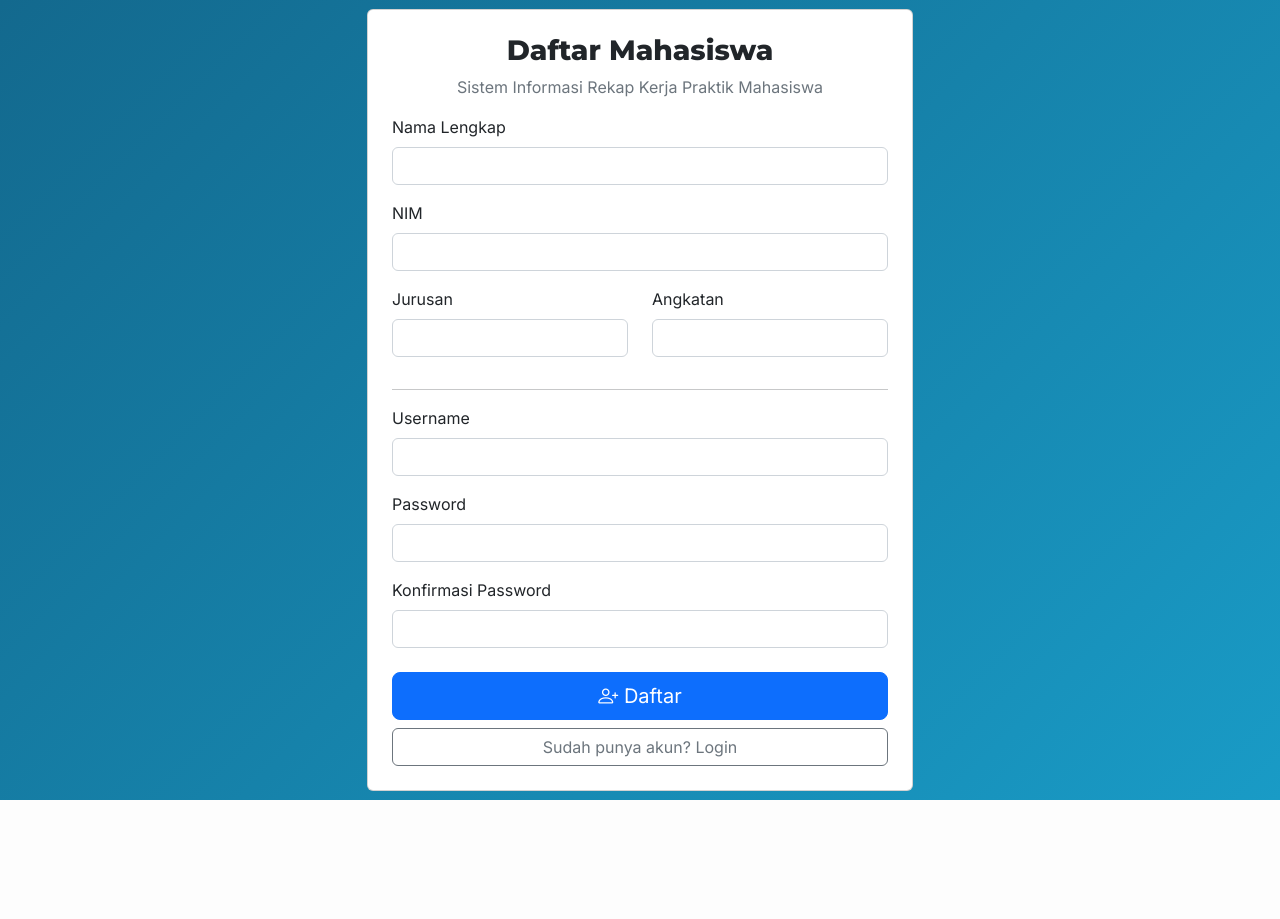
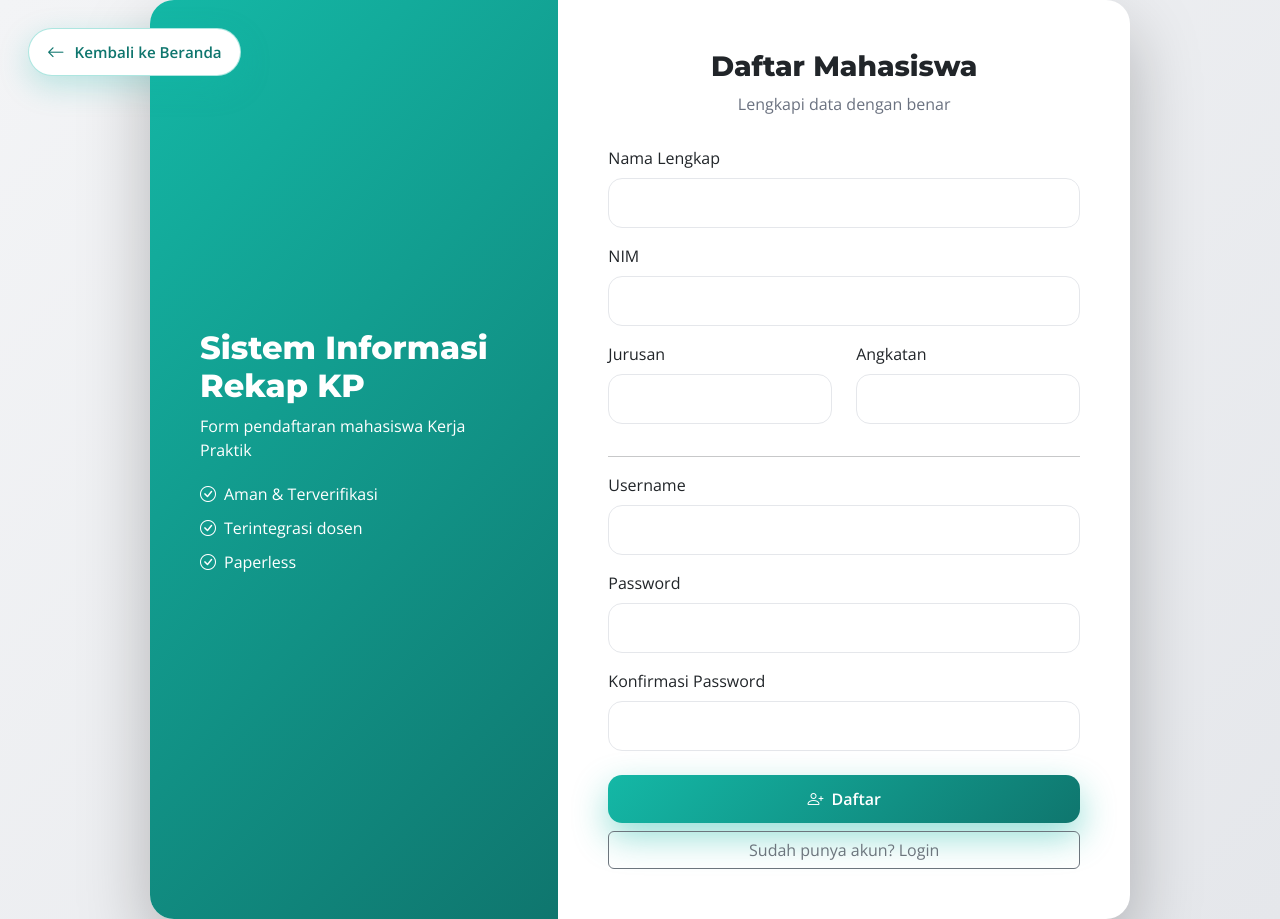
Before and after one commit to Rqq-al22/MPTI_Project, a PHP site: page /auth/register_form.php in a window 1280 px wide. Before the commit the page ends 800 px from the top, so only its background shows below. Run offline with PHP 8.4, Linux system fonts and the light colour scheme.

Commit message:
Update register_form.php

```diff
--- a/auth/register_form.php
+++ b/auth/register_form.php
@@ -1,5 +1,4 @@
 <?php
-// auth/register_form.php
 require_once __DIR__ . "/../config/db.php";
 
 $error = "";
@@ -21,7 +20,6 @@ if ($_SERVER['REQUEST_METHOD'] === 'POST') {
         $error = "Konfirmasi password tidak cocok.";
     } else {
 
-        // cek username
         $cek = $conn->prepare("SELECT id_user FROM users WHERE username = ? LIMIT 1");
         $cek->bind_param("s", $username);
         $cek->execute();
@@ -32,12 +30,10 @@ if ($_SERVER['REQUEST_METHOD'] === 'POST') {
         } else {
 
             $conn->begin_transaction();
-
             try {
                 $hash = password_hash($password, PASSWORD_DEFAULT);
-                $role = 3; // mahasiswa
+                $role = 3;
 
-                // insert users
                 $stmt = $conn->prepare("
                     INSERT INTO users (username, password, id_role)
                     VALUES (?, ?, ?)
@@ -47,7 +43,6 @@ if ($_SERVER['REQUEST_METHOD'] === 'POST') {
 
                 $id_user = $stmt->insert_id;
 
-                // insert mahasiswa
                 $stmt2 = $conn->prepare("
                     INSERT INTO mahasiswa (id_user, nim, nama, jurusan, angkatan)
                     VALUES (?, ?, ?, ?, ?)
@@ -57,7 +52,6 @@ if ($_SERVER['REQUEST_METHOD'] === 'POST') {
 
                 $conn->commit();
                 $success = "Pendaftaran berhasil. Silakan login.";
-
             } catch (Exception $e) {
                 $conn->rollback();
                 $error = "Terjadi kesalahan sistem.";
@@ -71,56 +65,195 @@ if ($_SERVER['REQUEST_METHOD'] === 'POST') {
 <head>
 <meta charset="utf-8">
 <meta name="viewport" content="width=device-width, initial-scale=1">
-
 <title>Daftar Mahasiswa | SI Rekap KP</title>
 
-  <!-- Fonts -->
 <link rel="preconnect" href="https://fonts.googleapis.com">
 <link rel="preconnect" href="https://fonts.gstatic.com" crossorigin>
-  <link href="https://fonts.googleapis.com/css2?family=Montserrat:wght@600;700;800&family=Inter:wght@400;500;600&display=swap" rel="stylesheet">
+<link href="https://fonts.googleapis.com/css2?family=Montserrat:wght@700;800&family=Open+Sans:wght@400;600&display=swap" rel="stylesheet">
 
-  <!-- Bootstrap -->
 <link href="/MPTI_Project/assets/css/bootstrap.min.css" rel="stylesheet">
 <link href="/MPTI_Project/assets/css/bootstrap-icons.css" rel="stylesheet">
 
 <style>
+:root{
+  --tosca:#14b8a6;
+  --tosca-dark:#0f766e;
+  --tosca-soft:#e6fffb;
+  --text:#1f2937;
+  --muted:#6b7280;
+  --border:#e5e7eb;
+}
+/* ===============================
+   TOMBOL KEMBALI KE BERANDA
+   =============================== */
+.btn-back-home{
+  position: fixed;
+  top: 28px;
+  left: 28px;
+  z-index: 999;
+
+  display: inline-flex;
+  align-items: center;
+  gap: 10px;
+
+  padding: 10px 18px;
+  border-radius: 999px;
+
+  font-weight: 600;
+  font-size: .95rem;
+  text-decoration: none;
+
+  color: var(--tosca-dark);
+  background: #ffffff;
+
+  border: 1.5px solid rgba(20,184,166,.35);
+  box-shadow: 0 10px 30px rgba(20,184,166,.25);
+
+  transition: all .25s ease;
+}
+
+.btn-back-home i{
+  font-size: 1.1rem;
+}
+
+.btn-back-home:hover{
+  background: linear-gradient(135deg,var(--tosca),var(--tosca-dark));
+  color: #fff;
+  transform: translateX(-3px);
+  box-shadow: 0 14px 35px rgba(20,184,166,.45);
+}
+
+/* MOBILE */
+@media (max-width: 576px){
+  .btn-back-home{
+    top: 16px;
+    left: 16px;
+    padding: 8px 14px;
+    font-size: .9rem;
+  }
+}
+
+
 body{
-  font-family:'Inter',sans-serif;
-  background: linear-gradient(135deg, #13698eff, #199bc6ff);
+  font-family:'Open Sans',sans-serif;
   min-height:100vh;
+  background:linear-gradient(135deg,#f3f4f6,#e5e7eb);
   display:flex;
   align-items:center;
   justify-content:center;
 }
+
+.register-box{
+  max-width:980px;
+  width:100%;
+  background:#fff;
+  border-radius:24px;
+  overflow:hidden;
+  box-shadow:0 30px 70px rgba(0,0,0,.25);
+  position:relative;
 }
 
-   .card{
-  background:#ffffff;
-  border:none;
-  border-radius:20px;
-  box-shadow:0 25px 50px rgba(15,23,42,.15);
+/* === TOMBOL KEMBALI === */
+.btn-back{
+  position:absolute;
+  top:20px;
+  left:20px;
+  padding:8px 14px;
+  border-radius:12px;
+  font-weight:600;
+  text-decoration:none;
+  color:var(--tosca-dark);
+  background:#fff;
+  border:1px solid rgba(20,184,166,.45);
+  display:inline-flex;
+  align-items:center;
+  gap:6px;
+  transition:.25s;
+  box-shadow:0 6px 18px rgba(20,184,166,.18);
+}
+.btn-back:hover{
+  background:linear-gradient(135deg,var(--tosca),var(--tosca-dark));
+  color:#fff;
+  transform:translateX(-2px);
 }
 
-    h3{
+/* LEFT */
+.left-panel{
+  background:linear-gradient(135deg,var(--tosca),var(--tosca-dark));
+  color:#fff;
+  padding:50px;
+  display:flex;
+  align-items:center;
+}
+.left-panel h2{
   font-family:'Montserrat',sans-serif;
   font-weight:800;
+}
+.left-panel ul{list-style:none;padding-left:0;margin-top:20px;}
+.left-panel li{margin-bottom:10px;}
+
+/* RIGHT */
+.right-panel{padding:50px;}
+.right-panel h3{
+  font-family:'Montserrat',sans-serif;
+  font-weight:800;
+  text-align:center;
+}
+.sub{text-align:center;color:var(--muted);margin-bottom:30px;}
+
+.form-control{
+  border-radius:14px;
+  padding:12px 14px;
+  border:1px solid var(--border);
+}
+.form-control:focus{
+  border-color:var(--tosca);
+  box-shadow:0 0 0 .2rem rgba(20,184,166,.18);
+}
+
+.btn-brand{
+  background:linear-gradient(135deg,var(--tosca),var(--tosca-dark));
+  border:none;
+  color:#fff;
+  font-weight:700;
+  border-radius:14px;
+  padding:12px;
+  box-shadow:0 14px 35px rgba(20,184,166,.45);
+}
+.btn-brand:hover{filter:brightness(.95);}
+
+@media(max-width:768px){
+  .left-panel{display:none;}
 }
 </style>
 </head>
 
 <body>
 
-<div class="container">
-  <div class="row justify-content-center">
-    <div class="col-lg-6">
+<div class="register-box">
+<!-- TOMBOL KEMBALI KE BERANDA -->
+<a href="../index.php" class="btn-back-home">
+  <i class="bi bi-arrow-left"></i>
+  Kembali ke Beranda
+</a>
 
-      <div class="card p-4">
-        <div class="text-center mb-3">
+
+  <div class="row g-0">
+    <div class="col-md-5 left-panel">
+      <div>
+        <h2>Sistem Informasi<br>Rekap KP</h2>
+        <p>Form pendaftaran mahasiswa Kerja Praktik</p>
+        <ul>
+          <li><i class="bi bi-check-circle me-2"></i>Aman & Terverifikasi</li>
+          <li><i class="bi bi-check-circle me-2"></i>Terintegrasi dosen</li>
+          <li><i class="bi bi-check-circle me-2"></i>Paperless</li>
+        </ul>
+      </div>
+    </div>
+
+    <div class="col-md-7 right-panel">
       <h3>Daftar Mahasiswa</h3>
-          <p class="text-muted mb-0">
-            Sistem Informasi Rekap Kerja Praktik Mahasiswa
-          </p>
-        </div>
+      <div class="sub">Lengkapi data dengan benar</div>
 
       <?php if ($error): ?>
         <div class="alert alert-danger"><?= htmlspecialchars($error) ?></div>
@@ -129,7 +262,6 @@ if ($_SERVER['REQUEST_METHOD'] === 'POST') {
       <?php endif; ?>
 
       <form method="post">
-
         <div class="mb-3">
           <label class="form-label">Nama Lengkap</label>
           <input type="text" name="nama" class="form-control" required>
@@ -163,23 +295,20 @@ if ($_SERVER['REQUEST_METHOD'] === 'POST') {
           <input type="password" name="password" class="form-control" required>
         </div>
 
-          <div class="mb-3">
+        <div class="mb-4">
           <label class="form-label">Konfirmasi Password</label>
           <input type="password" name="password2" class="form-control" required>
         </div>
 
-          <div class="d-grid gap-2 mt-4">
-            <button type="submit" class="btn btn-primary btn-lg">
-              <i class="bi bi-person-plus"></i> Daftar
+        <div class="d-grid gap-2">
+          <button class="btn btn-brand">
+            <i class="bi bi-person-plus me-1"></i> Daftar
           </button>
           <a href="/MPTI_Project/auth/login_form.php" class="btn btn-outline-secondary">
             Sudah punya akun? Login
           </a>
         </div>
-
       </form>
-      </div>
-
     </div>
   </div>
 </div>
```
Lines whose indentation alone changed are shown as unchanged.
